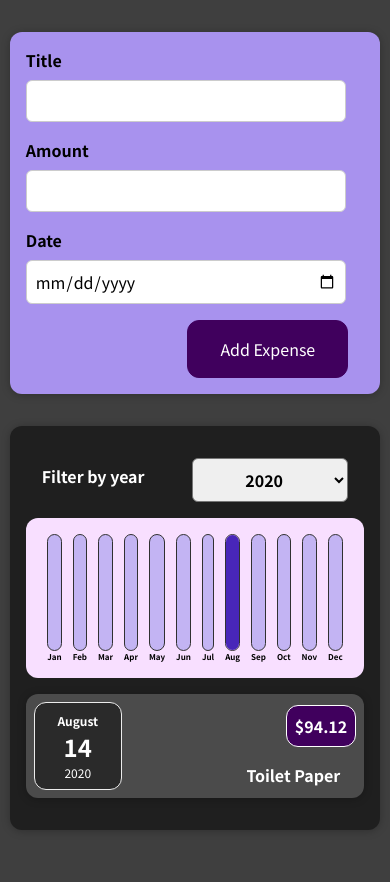
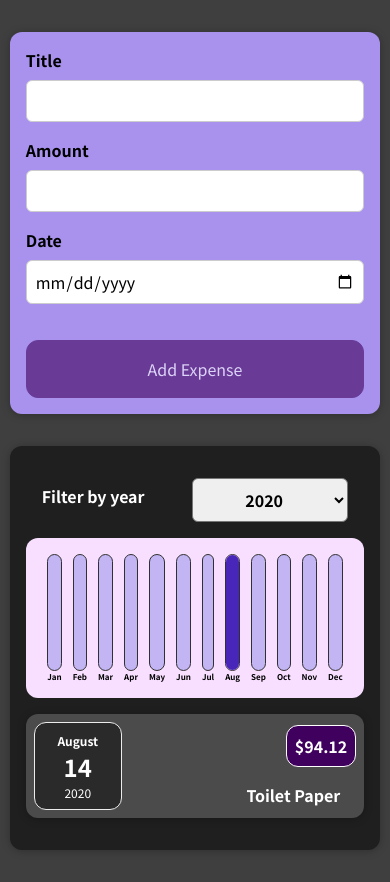
Before and after one commit to mycvlnn/Reactjs-2023, a React (Create React App) app: page / in a window 390 px wide. Built offline with nearby package versions, Linux system fonts and the light colour scheme.

Commit message:
styling & media query

```diff
--- a/package.json
+++ b/package.json
@@ -9,6 +9,7 @@
     "react": "^18.2.0",
     "react-dom": "^18.2.0",
     "react-scripts": "5.0.1",
+    "styled-components": "^6.0.5",
     "web-vitals": "^2.1.4"
   },
   "scripts": {
--- a/src/components/Expenses/ExpensesFilter.js
+++ b/src/components/Expenses/ExpensesFilter.js
@@ -16,6 +16,7 @@ const ExpensesFilter = (props) => {
                     <option value="2021">2021</option>
                     <option value="2020">2020</option>
                     <option value="2019">2019</option>
+                    <option value="2019">2023</option>
                 </select>
             </div>
         </div>
--- a/src/components/Expenses/ExpensesList.css
+++ b/src/components/Expenses/ExpensesList.css
@@ -6,4 +6,5 @@
 .expenses-list__fallback {
     color: white;
     text-align: center;
+    padding: 20px;
 }
--- a/src/components/NewExpense/ExpenseForm.css
+++ b/src/components/NewExpense/ExpenseForm.css
@@ -1,12 +1,12 @@
-.new-expense__controls {
+/* .new-expense__controls {
     display: flex;
     flex-wrap: wrap;
     gap: 1rem;
     margin-bottom: 1rem;
     text-align: left;
-}
+} */
 
-.new-expense__control label {
+/* .new-expense__control label {
     font-weight: bold;
     margin-bottom: 0.5rem;
     display: block;
@@ -23,4 +23,4 @@
 
 .new-expense__actions {
     text-align: right;
-}
+} */
--- a/src/components/NewExpense/ExpenseForm.js
+++ b/src/components/NewExpense/ExpenseForm.js
@@ -1,6 +1,7 @@
 import React, { useState } from "react";
 
 import "./ExpenseForm.css";
+import ExpenseFormStyled from "./ExpenseFormStyled";
 
 const ExpenseForm = (props) => {
     const [enteredTitle, setEnteredTitle] = useState("");
@@ -34,8 +35,10 @@ const ExpenseForm = (props) => {
         setEnteredDate("");
     };
 
+    const isInvalidForm = !enteredTitle.trim() && !enteredAmount.trim() && !enteredDate.trim();
+
     return (
-        <form onSubmit={submitHandler}>
+        <ExpenseFormStyled invalidForm={isInvalidForm} onSubmit={submitHandler}>
             <div className="new-expense__controls">
                 <div className="new-expense__control">
                     <label>Title</label>
@@ -65,7 +68,7 @@ const ExpenseForm = (props) => {
             <div className="new-expense__actions">
                 <button type="submit">Add Expense</button>
             </div>
-        </form>
+        </ExpenseFormStyled>
     );
 };
 
--- /dev/null
+++ b/src/components/NewExpense/ExpenseFormStyled.js
@@ -0,0 +1,51 @@
+import { styled } from "styled-components";
+
+const ExpenseFormStyled = styled.form({
+    ".new-expense__controls": {
+        display: "flex",
+        flexWrap: "wrap",
+        gap: "1rem",
+        marginBottom: "1rem",
+        textAlign: "left",
+    },
+    ".new-expense__control label": {
+        fontWeight: "bold",
+        marginBottom: "0.5rem",
+        display: "block",
+    },
+
+    ".new-expense__control input": {
+        font: "inherit",
+        padding: "0.5rem",
+        borderRadius: "6px",
+        border: "1px solid #ccc",
+        width: "20rem",
+        maxWidth: "100%",
+    },
+
+    ".new-expense__actions": {
+        textAlign: "right",
+        opacity: (props) => {
+            return props.invalidForm ? 0.6 : 1;
+        },
+        pointerEvents: (props) => (props.invalidForm ? "none" : "visible"),
+    },
+    "@media (max-width: 414px)": {
+        ".new-expense__actions": {
+            textAlign: "left",
+            button: {
+                width: "100%",
+                marginRight: 0,
+                marginTop: 20,
+            },
+        },
+        ".new-expense__control": {
+            width: "100%",
+        },
+        ".new-expense__control input": {
+            width: "100%",
+        },
+    },
+});
+
+export default ExpenseFormStyled;
```
Also changed, not shown: 1 other file (tests, documents, lock files or other folders).
